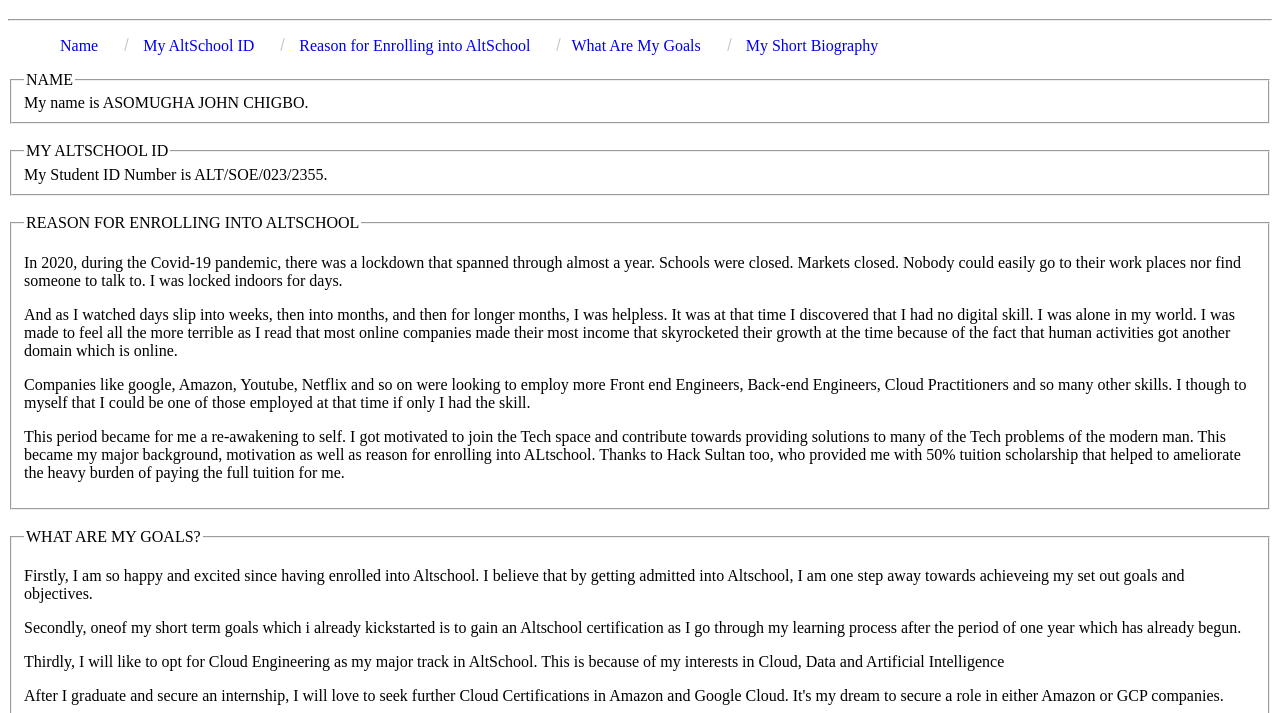
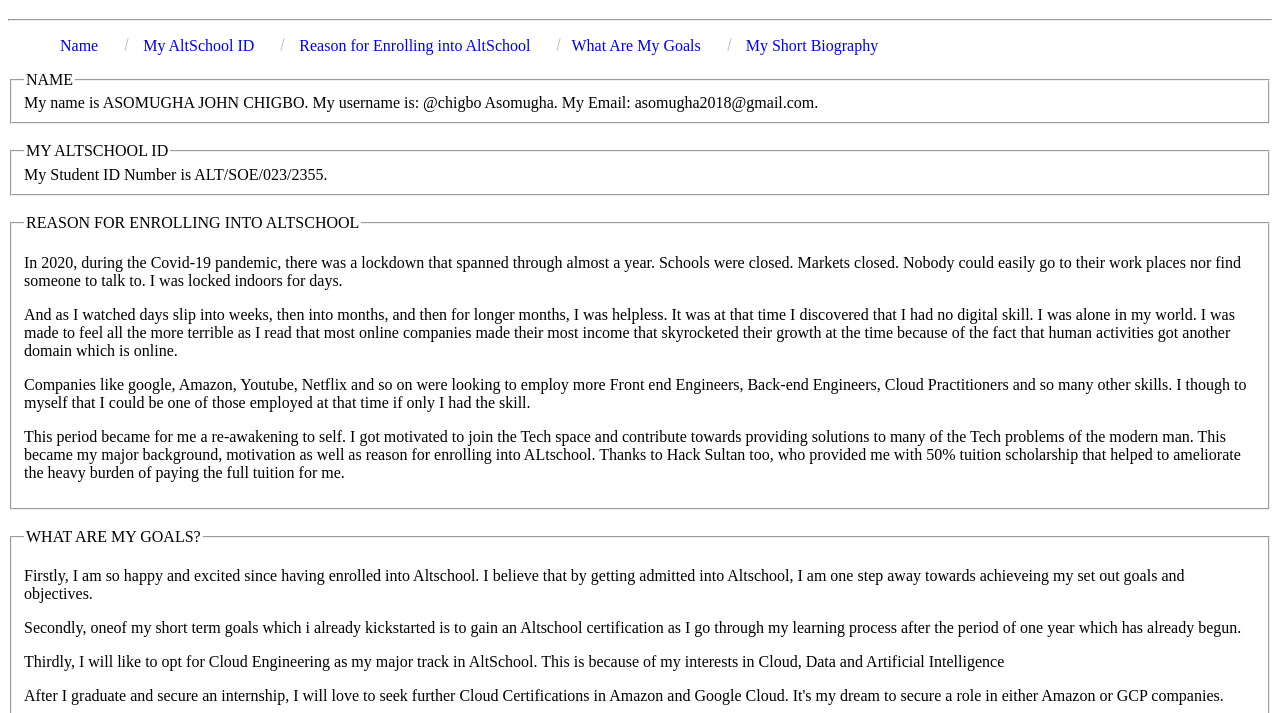
Before and after one commit to Chigbo-Asomugha/AltSchool-Assignment-1, a plain HTML site: page index.html in a window 1280 px wide. Shown: the part 87-800 px from the top of the page. Drawn offline with Linux system fonts and the light colour scheme.

Commit message:
Update index.html

```diff
--- a/index.html
+++ b/index.html
@@ -37,7 +37,7 @@
     <main>
       <fieldset id="name">
         <legend>NAME</legend>
-        My name is ASOMUGHA JOHN CHIGBO.
+        My name is ASOMUGHA JOHN CHIGBO. My username is: @chigbo Asomugha. My Email: asomugha2018@gmail.com.
       </fieldset>
       <br />
       <fieldset id="my_altschoolid">
```
